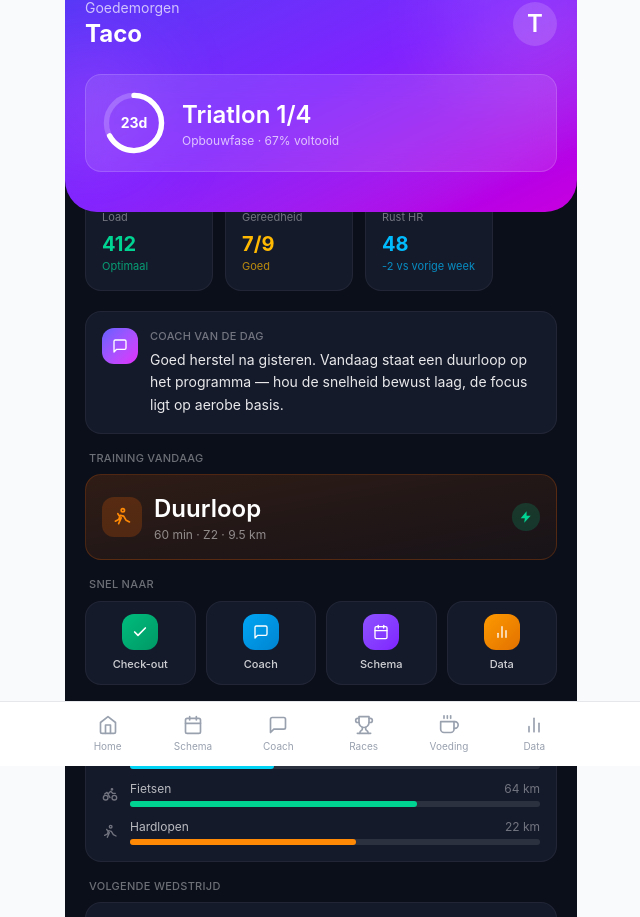
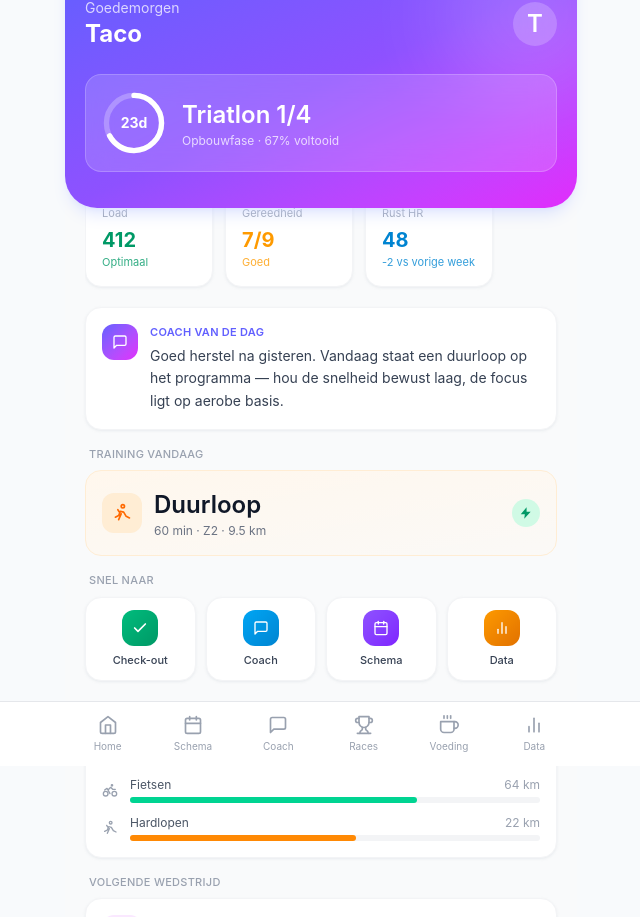
Before and after one commit to TacoMulder1971/sportcoach-AI, a Next.js app: page /ontwerp-voorbeeld in a window 1280 px wide. Shown: the part 34-951 px from the top of the page, without its empty margins (319-959 px from the left). Built offline with nearby package versions, Linux system fonts and the light colour scheme.

Commit message:
Maak ontwerpvoorbeeld lichter — combineer wit thema met kleur/diepte
Donkere variant week te veel af van de huidige witte app; nu een lichte
achtergrond met gradient-hero, zachte schaduwen en kleuraccenten als
middenweg.

```diff
--- a/src/app/ontwerp-voorbeeld/page.tsx
+++ b/src/app/ontwerp-voorbeeld/page.tsx
@@ -37,27 +37,26 @@ function IconRun({ className }: { className?: string }) {
 
 export default function DesignVoorbeeld() {
   return (
-    <div className="bg-[#0B0F1A] min-h-screen">
+    <div className="bg-gray-50 min-h-screen">
       {/* Hero */}
-      <div className="relative overflow-hidden bg-gradient-to-br from-indigo-600 via-violet-600 to-fuchsia-600 rounded-b-[32px] px-5 pt-8 pb-10">
-        <div className="absolute -top-10 -right-10 w-44 h-44 bg-white/10 rounded-full blur-2xl" />
-        <div className="absolute top-20 -left-10 w-32 h-32 bg-fuchsia-400/20 rounded-full blur-2xl" />
+      <div className="relative overflow-hidden bg-gradient-to-br from-indigo-500 via-violet-500 to-fuchsia-500 rounded-b-[32px] px-5 pt-8 pb-9 shadow-lg shadow-indigo-200/50">
+        <div className="absolute -top-10 -right-10 w-44 h-44 bg-white/15 rounded-full blur-2xl" />
 
         <div className="relative flex items-center justify-between">
           <div>
-            <p className="text-white/70 text-sm">Goedemorgen</p>
+            <p className="text-white/75 text-sm">Goedemorgen</p>
             <h1 className="text-white text-2xl font-bold">Taco</h1>
           </div>
-          <div className="w-11 h-11 rounded-full bg-white/15 backdrop-blur flex items-center justify-center text-white font-semibold">
+          <div className="w-11 h-11 rounded-full bg-white/20 backdrop-blur flex items-center justify-center text-white font-semibold">
             T
           </div>
         </div>
 
         {/* Countdown ring */}
-        <div className="relative mt-6 flex items-center gap-4 bg-white/10 backdrop-blur-md rounded-2xl p-4 border border-white/15">
+        <div className="relative mt-6 flex items-center gap-4 bg-white/15 backdrop-blur-md rounded-2xl p-4 border border-white/20">
           <div className="relative w-16 h-16 flex-shrink-0">
             <svg viewBox="0 0 36 36" className="w-16 h-16 -rotate-90">
-              <circle cx="18" cy="18" r="15.5" fill="none" stroke="rgba(255,255,255,0.2)" strokeWidth="3" />
+              <circle cx="18" cy="18" r="15.5" fill="none" stroke="rgba(255,255,255,0.25)" strokeWidth="3" />
               <circle cx="18" cy="18" r="15.5" fill="none" stroke="white" strokeWidth="3" strokeLinecap="round" strokeDasharray="97.4" strokeDashoffset="32" />
             </svg>
             <div className="absolute inset-0 flex items-center justify-center">
@@ -66,7 +65,7 @@ export default function DesignVoorbeeld() {
           </div>
           <div>
             <p className="text-white font-semibold">Triatlon 1/4</p>
-            <p className="text-white/70 text-xs">Opbouwfase · 67% voltooid</p>
+            <p className="text-white/75 text-xs">Opbouwfase · 67% voltooid</p>
           </div>
         </div>
       </div>
@@ -74,32 +73,32 @@ export default function DesignVoorbeeld() {
       <div className="px-5 -mt-5 space-y-4 pb-8">
         {/* Stat chips */}
         <div className="flex gap-3 overflow-x-auto pb-1 [scrollbar-width:none]">
-          <div className="flex-shrink-0 bg-[#151A2B] rounded-2xl p-4 w-32 border border-white/5">
-            <p className="text-white/40 text-[11px]">Load</p>
-            <p className="text-emerald-400 text-xl font-bold mt-1">412</p>
-            <p className="text-emerald-400/70 text-[11px]">Optimaal</p>
+          <div className="flex-shrink-0 bg-white rounded-2xl p-4 w-32 shadow-sm shadow-gray-200/60 border border-gray-100">
+            <p className="text-gray-400 text-[11px]">Load</p>
+            <p className="text-emerald-600 text-xl font-bold mt-1">412</p>
+            <p className="text-emerald-600/80 text-[11px]">Optimaal</p>
           </div>
-          <div className="flex-shrink-0 bg-[#151A2B] rounded-2xl p-4 w-32 border border-white/5">
-            <p className="text-white/40 text-[11px]">Gereedheid</p>
-            <p className="text-amber-400 text-xl font-bold mt-1">7/9</p>
-            <p className="text-amber-400/70 text-[11px]">Goed</p>
+          <div className="flex-shrink-0 bg-white rounded-2xl p-4 w-32 shadow-sm shadow-gray-200/60 border border-gray-100">
+            <p className="text-gray-400 text-[11px]">Gereedheid</p>
+            <p className="text-amber-500 text-xl font-bold mt-1">7/9</p>
+            <p className="text-amber-500/80 text-[11px]">Goed</p>
           </div>
-          <div className="flex-shrink-0 bg-[#151A2B] rounded-2xl p-4 w-32 border border-white/5">
-            <p className="text-white/40 text-[11px]">Rust HR</p>
-            <p className="text-sky-400 text-xl font-bold mt-1">48</p>
-            <p className="text-sky-400/70 text-[11px]">-2 vs vorige week</p>
+          <div className="flex-shrink-0 bg-white rounded-2xl p-4 w-32 shadow-sm shadow-gray-200/60 border border-gray-100">
+            <p className="text-gray-400 text-[11px]">Rust HR</p>
+            <p className="text-sky-600 text-xl font-bold mt-1">48</p>
+            <p className="text-sky-600/80 text-[11px]">-2 vs vorige week</p>
           </div>
         </div>
 
         {/* Coach bericht */}
-        <div className="bg-[#151A2B] rounded-2xl p-4 border border-white/5">
+        <div className="bg-white rounded-2xl p-4 shadow-sm shadow-gray-200/60 border border-gray-100">
           <div className="flex items-start gap-3">
             <div className="w-9 h-9 rounded-xl bg-gradient-to-br from-indigo-500 to-fuchsia-500 flex items-center justify-center flex-shrink-0">
               <IconChat className="w-4 h-4 text-white" />
             </div>
             <div>
-              <p className="text-white/40 text-[11px] font-medium uppercase tracking-wide">Coach van de dag</p>
-              <p className="text-white/90 text-sm mt-1 leading-relaxed">
+              <p className="text-indigo-500 text-[11px] font-semibold uppercase tracking-wide">Coach van de dag</p>
+              <p className="text-gray-700 text-sm mt-1 leading-relaxed">
                 Goed herstel na gisteren. Vandaag staat een duurloop op het programma — hou de
                 snelheid bewust laag, de focus ligt op aerobe basis.
               </p>
@@ -109,20 +108,20 @@ export default function DesignVoorbeeld() {
 
         {/* Training vandaag */}
         <div>
-          <p className="text-white/40 text-[11px] font-medium uppercase tracking-wide mb-2 px-1">Training vandaag</p>
-          <div className="bg-gradient-to-br from-orange-500/15 to-orange-500/5 rounded-2xl p-4 border border-orange-500/20">
+          <p className="text-gray-400 text-[11px] font-medium uppercase tracking-wide mb-2 px-1">Training vandaag</p>
+          <div className="bg-gradient-to-br from-orange-50 to-orange-50/30 rounded-2xl p-4 border border-orange-100">
             <div className="flex items-center justify-between">
               <div className="flex items-center gap-3">
-                <div className="w-10 h-10 rounded-xl bg-orange-500/20 flex items-center justify-center">
-                  <IconRun className="w-5 h-5 text-orange-400" />
+                <div className="w-10 h-10 rounded-xl bg-orange-100 flex items-center justify-center">
+                  <IconRun className="w-5 h-5 text-orange-500" />
                 </div>
                 <div>
-                  <p className="text-white font-semibold">Duurloop</p>
-                  <p className="text-white/50 text-xs">60 min · Z2 · 9.5 km</p>
+                  <p className="text-gray-900 font-semibold">Duurloop</p>
+                  <p className="text-gray-500 text-xs">60 min · Z2 · 9.5 km</p>
                 </div>
               </div>
-              <div className="w-7 h-7 rounded-full bg-emerald-500/20 flex items-center justify-center">
-                <IconBolt className="w-3.5 h-3.5 text-emerald-400" />
+              <div className="w-7 h-7 rounded-full bg-emerald-100 flex items-center justify-center">
+                <IconBolt className="w-3.5 h-3.5 text-emerald-600" />
               </div>
             </div>
           </div>
@@ -130,7 +129,7 @@ export default function DesignVoorbeeld() {
 
         {/* Snel naar */}
         <div>
-          <p className="text-white/40 text-[11px] font-medium uppercase tracking-wide mb-2 px-1">Snel naar</p>
+          <p className="text-gray-400 text-[11px] font-medium uppercase tracking-wide mb-2 px-1">Snel naar</p>
           <div className="grid grid-cols-4 gap-2.5">
             {[
               { label: 'Check-out', Icon: IconCheck, color: 'from-emerald-500 to-emerald-600' },
@@ -138,11 +137,11 @@ export default function DesignVoorbeeld() {
               { label: 'Schema', Icon: IconCalendar, color: 'from-violet-500 to-violet-600' },
               { label: 'Data', Icon: IconData, color: 'from-amber-500 to-amber-600' },
             ].map((a) => (
-              <div key={a.label} className="bg-[#151A2B] rounded-2xl p-3 border border-white/5 flex flex-col items-center text-center gap-1.5">
+              <div key={a.label} className="bg-white rounded-2xl p-3 shadow-sm shadow-gray-200/60 border border-gray-100 flex flex-col items-center text-center gap-1.5">
                 <div className={`w-9 h-9 rounded-xl bg-gradient-to-br ${a.color} flex items-center justify-center`}>
                   <a.Icon className="w-4 h-4 text-white" />
                 </div>
-                <p className="text-white/80 text-[11px] font-medium">{a.label}</p>
+                <p className="text-gray-700 text-[11px] font-medium">{a.label}</p>
               </div>
             ))}
           </div>
@@ -150,21 +149,21 @@ export default function DesignVoorbeeld() {
 
         {/* Volume per sport */}
         <div>
-          <p className="text-white/40 text-[11px] font-medium uppercase tracking-wide mb-2 px-1">Volume deze week</p>
-          <div className="bg-[#151A2B] rounded-2xl p-4 border border-white/5 space-y-3">
+          <p className="text-gray-400 text-[11px] font-medium uppercase tracking-wide mb-2 px-1">Volume deze week</p>
+          <div className="bg-white rounded-2xl p-4 shadow-sm shadow-gray-200/60 border border-gray-100 space-y-3">
             {[
               { label: 'Zwemmen', Icon: IconSwim, value: '2.1 km', pct: 35, color: 'bg-cyan-400' },
               { label: 'Fietsen', Icon: IconBike, value: '64 km', pct: 70, color: 'bg-emerald-400' },
               { label: 'Hardlopen', Icon: IconRun, value: '22 km', pct: 55, color: 'bg-orange-400' },
             ].map((s) => (
               <div key={s.label} className="flex items-center gap-3">
-                <s.Icon className="w-4 h-4 text-white/40 flex-shrink-0" />
+                <s.Icon className="w-4 h-4 text-gray-400 flex-shrink-0" />
                 <div className="flex-1">
                   <div className="flex justify-between text-xs mb-1">
-                    <span className="text-white/70">{s.label}</span>
-                    <span className="text-white/40">{s.value}</span>
+                    <span className="text-gray-600">{s.label}</span>
+                    <span className="text-gray-400">{s.value}</span>
                   </div>
-                  <div className="bg-white/10 rounded-full h-1.5">
+                  <div className="bg-gray-100 rounded-full h-1.5">
                     <div className={`${s.color} rounded-full h-1.5`} style={{ width: `${s.pct}%` }} />
                   </div>
                 </div>
@@ -175,23 +174,23 @@ export default function DesignVoorbeeld() {
 
         {/* Volgende wedstrijd */}
         <div>
-          <p className="text-white/40 text-[11px] font-medium uppercase tracking-wide mb-2 px-1">Volgende wedstrijd</p>
-          <div className="bg-[#151A2B] rounded-2xl p-4 border border-white/5 flex items-center gap-3">
-            <div className="w-10 h-10 rounded-xl bg-fuchsia-500/20 flex items-center justify-center flex-shrink-0">
-              <IconTrophy className="w-5 h-5 text-fuchsia-400" />
+          <p className="text-gray-400 text-[11px] font-medium uppercase tracking-wide mb-2 px-1">Volgende wedstrijd</p>
+          <div className="bg-white rounded-2xl p-4 shadow-sm shadow-gray-200/60 border border-gray-100 flex items-center gap-3">
+            <div className="w-10 h-10 rounded-xl bg-fuchsia-100 flex items-center justify-center flex-shrink-0">
+              <IconTrophy className="w-5 h-5 text-fuchsia-500" />
             </div>
             <div className="flex-1">
-              <p className="text-white font-semibold text-sm">Triatlon Almere · 1/4</p>
-              <p className="text-white/40 text-xs">13 juli 2026 · over 23 dagen</p>
+              <p className="text-gray-900 font-semibold text-sm">Triatlon Almere · 1/4</p>
+              <p className="text-gray-400 text-xs">13 juli 2026 · over 23 dagen</p>
             </div>
-            <span className="text-white/30 text-xs">→</span>
+            <span className="text-gray-300 text-xs">→</span>
           </div>
         </div>
 
         {/* Navigatie-voorbeeld (statisch, los van de echte app-navigatie) */}
         <div>
-          <p className="text-white/40 text-[11px] font-medium uppercase tracking-wide mb-2 px-1">Navigatie-stijl (voorbeeld)</p>
-          <div className="bg-[#151A2B] rounded-2xl border border-white/5 p-2 flex justify-around">
+          <p className="text-gray-400 text-[11px] font-medium uppercase tracking-wide mb-2 px-1">Navigatie-stijl (voorbeeld)</p>
+          <div className="bg-white rounded-2xl shadow-sm shadow-gray-200/60 border border-gray-100 p-2 flex justify-around">
             {[
               { label: 'Home', Icon: IconHome, active: true },
               { label: 'Schema', Icon: IconCalendar },
@@ -202,15 +201,15 @@ export default function DesignVoorbeeld() {
             ].map((n) => (
               <div key={n.label} className="flex flex-col items-center gap-1 py-1.5 px-1">
                 <div className={`w-8 h-8 rounded-lg flex items-center justify-center ${n.active ? 'bg-gradient-to-br from-indigo-500 to-fuchsia-500' : ''}`}>
-                  <n.Icon className={`w-4 h-4 ${n.active ? 'text-white' : 'text-white/30'}`} />
+                  <n.Icon className={`w-4 h-4 ${n.active ? 'text-white' : 'text-gray-300'}`} />
                 </div>
-                <span className={`text-[9px] ${n.active ? 'text-white font-semibold' : 'text-white/30'}`}>{n.label}</span>
+                <span className={`text-[9px] ${n.active ? 'text-indigo-600 font-semibold' : 'text-gray-300'}`}>{n.label}</span>
               </div>
             ))}
           </div>
         </div>
 
-        <p className="text-white/20 text-[11px] text-center pt-2">
+        <p className="text-gray-300 text-[11px] text-center pt-2">
           Dit is een los ontwerpvoorbeeld met vaste demo-data — niets hierop is al doorgevoerd in de echte app.
         </p>
       </div>
```
